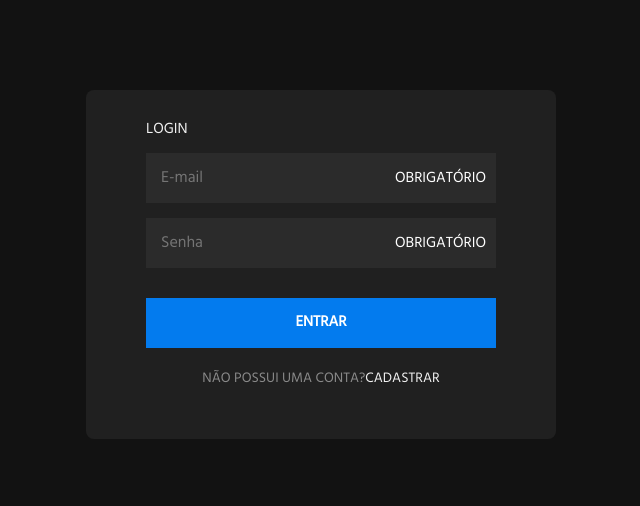
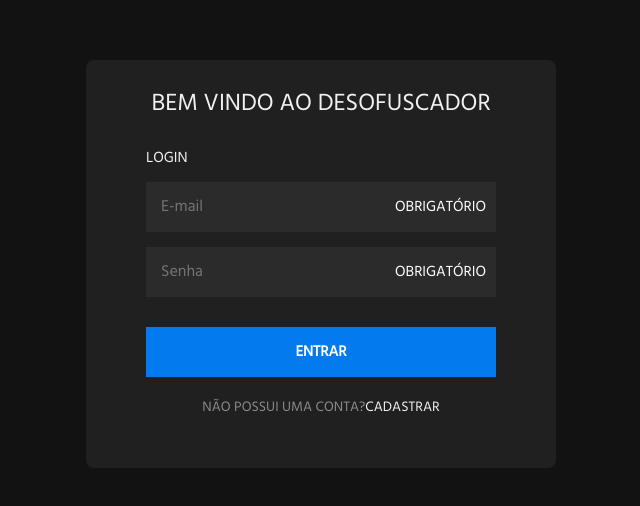
Before and after one commit to Shundas/PI---Desofucasdor-de-URL, a React (Create React App) app in the folder frontend/: page / in a window 1280 px wide. Shown: the part 136-642 px from the top of the page, without its empty margins (319-959 px from the left). Built offline with nearby package versions, Linux system fonts and the light colour scheme.

Commit message:
Atualizado - home e cadastro

```diff
--- a/frontend/src/pages/Cadastro/index.js
+++ b/frontend/src/pages/Cadastro/index.js
@@ -53,9 +53,7 @@ function Cadastro() {
         </Link>
       </header>
       {erros.map((erro, id) => (
-        <div key={id}>
-          <Alert variant="danger">{erro.msg}</Alert>
-        </div>
+        <Alert key={id} variant="danger">{erro.msg}</Alert>
       ))}
       <form onSubmit={handleSubmit}>
         <h2>Cadastro de Usuário</h2>
--- a/frontend/src/pages/Home/index.js
+++ b/frontend/src/pages/Home/index.js
@@ -5,6 +5,7 @@ import "./styles.css";
 export default function Home() {
   return (
     <div className="login-form">
+     <h2>Bem vindo ao Desofuscador</h2>
       <h6>LOGIN</h6>
       <form action="">
         <div className="textbox">
--- a/frontend/src/pages/Home/styles.css
+++ b/frontend/src/pages/Home/styles.css
@@ -15,7 +15,15 @@ body{
 
 }
 
+.login-form h2{
+  color: #f1f1f1;
+  font-size: 24px;
+  text-transform: uppercase;
+  text-align: center;
+}
+
 .login-form h6{
+  margin-top: 30px;
   color: #f1f1f1;
   font-size: 15px;
   text-transform: uppercase;
```
